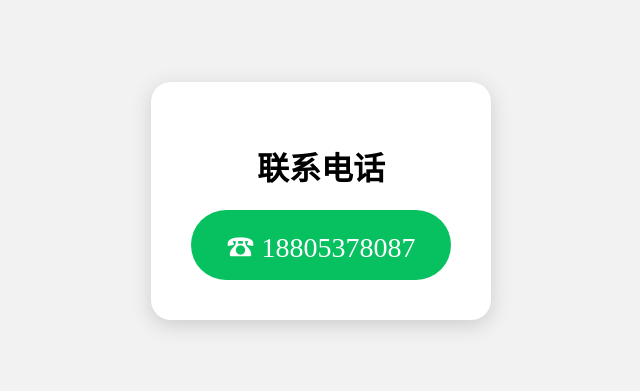
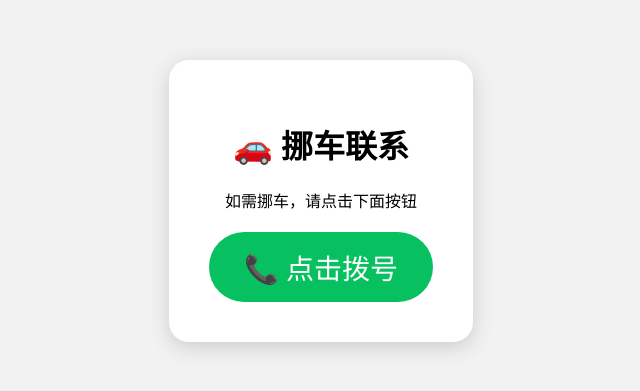
Before and after one commit to ZY-Shou/phone-page, a plain HTML site: page index.html in a window 1280 px wide. Shown: the part 199-590 px from the top of the page, without its empty margins (319-959 px from the left). Drawn offline with Linux system fonts and the light colour scheme.

Commit message:
Update index.html

```diff
--- a/index.html
+++ b/index.html
@@ -43,10 +43,12 @@ a{
 
 <div class="box">
 
-<h1>联系电话</h1>
+<h1>🚗 挪车联系</h1>
 
-<a href="tel:18805378087">
-☎ 18805378087
+<p>如需挪车，请点击下面按钮</p>
+
+<a class="phone" href="tel:18805378087">
+📞 点击拨号
 </a>
 
 </div>
```
